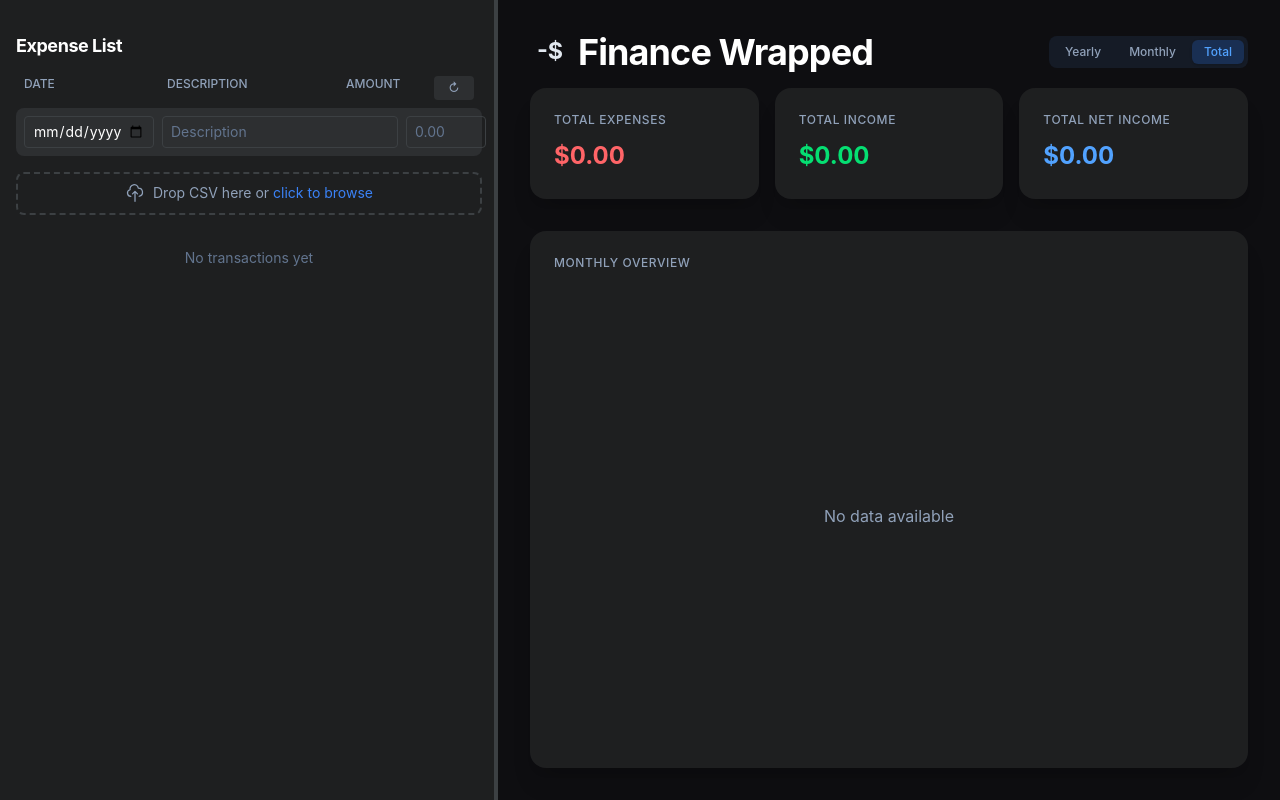
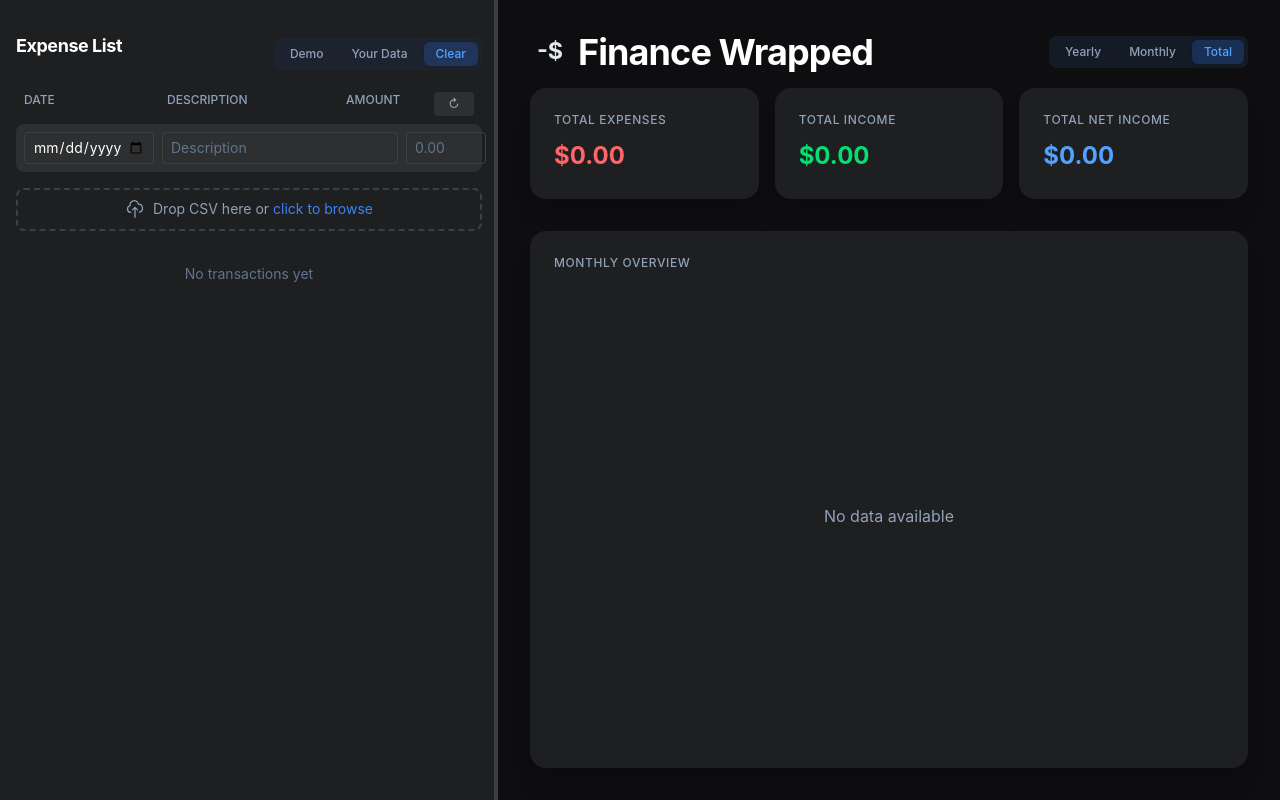
Before and after one commit to Aashirbadd/finance-wrapped, a React (Vite) app: page / in a window 1280 px wide. Built offline with nearby package versions, Linux system fonts and the light colour scheme.

Commit message:
feat: add demo mode, and clear button

```diff
--- a/src/App.tsx
+++ b/src/App.tsx
@@ -3,9 +3,12 @@ import dayjs from "dayjs";
 import Sidebar from "./components/Sidebar";
 import SidebarButton from "./components/SidebarButton";
 import { useSidebar } from "./hooks/useSidebar";
-import type { Ledger, Transaction, SummationMode } from "./types";
+import type { Ledger, Transaction, SummationMode, DataMode } from "./types";
 import { MonthlyChart } from "./components/MonthlyChart";
 import { parseCSV } from "./lib/csvProcessor";
+import { DUMMY_LEDGER } from "./components/Sidebar/dummyData";
+import { Toast, type ToastType } from "./components/Toast";
+import { ConfirmationDialog } from "./components/ConfirmationDialog";
 
 function App() {
   const {
@@ -16,8 +19,17 @@ function App() {
     toggleCollapse
   } = useSidebar(20);
 
-  // Load from localStorage or use dummy data
-  const [ledger, setLedger] = useState<Ledger>(() => {
+  // Data mode: demo (shows dummy data), user (user's own data), clear (empty)
+  const [dataMode, setDataMode] = useState<DataMode>(() => {
+    const saved = localStorage.getItem('dataMode');
+    if (saved && ['demo', 'user', 'clear'].includes(saved)) {
+      return saved as DataMode;
+    }
+    return 'clear';
+  });
+
+  // User's ledger (stored in localStorage)
+  const [userLedger, setUserLedger] = useState<Ledger>(() => {
     const saved = localStorage.getItem('ledger');
     if (saved) {
       return JSON.parse(saved);
@@ -25,16 +37,61 @@ function App() {
     return [];
   });
 
-  // Save to localStorage whenever ledger changes
+  // Save to localStorage whenever userLedger changes (only in non-demo mode)
   useEffect(() => {
-    localStorage.setItem('ledger', JSON.stringify(ledger));
-  }, [ledger]);
+    if (dataMode !== 'demo') {
+      localStorage.setItem('ledger', JSON.stringify(userLedger));
+    }
+  }, [userLedger, dataMode]);
+
+  // Single source of truth: effective ledger
+  const ledger = dataMode === 'demo' ? DUMMY_LEDGER : userLedger;
 
   // Selected date from chart interaction
   const [selectedDate, setSelectedDate] = useState<string | null>(null);
 
   // Summation mode for chart
   const [summationMode, setSummationMode] = useState<SummationMode>('total');
+
+  // Toast state
+  const [toast, setToast] = useState<{ message: string; type: ToastType } | null>(null);
+
+  // Confirmation dialog state
+  const [confirmDialog, setConfirmDialog] = useState<{ message: string; onConfirm: () => void } | null>(null);
+
+  // Show toast helper
+  const showToast = (message: string, type: ToastType = 'info') => {
+    setToast({ message, type });
+  };
+
+  // Show confirmation dialog helper
+  const showConfirmDialog = (message: string, onConfirm: () => void) => {
+    setConfirmDialog({ message, onConfirm });
+  };
+
+  // Handle data mode changes
+  const handleDataModeChange = (mode: DataMode) => {
+    if (mode === 'clear') {
+      showConfirmDialog('Are you sure you want to clear your data? This cannot be undone.', () => {
+        // Clear data and switch to user mode (shows empty state)
+        setUserLedger([]);
+        localStorage.removeItem('ledger');
+        setDataMode('user');
+        localStorage.setItem('dataMode', 'user');
+        showToast('Data cleared', 'success');
+        setConfirmDialog(null);
+      });
+    } else {
+      setDataMode(mode);
+      localStorage.setItem('dataMode', mode);
+      if (mode === 'user') {
+        const saved = localStorage.getItem('ledger');
+        if (saved) {
+          setUserLedger(JSON.parse(saved));
+        }
+      }
+    }
+  };
 
   // Calculate totals
   const totalExpenses = ledger
@@ -127,27 +184,27 @@ function App() {
 
   const handleAddTransaction = (transaction: Transaction | Transaction[]) => {
     if (Array.isArray(transaction)) {
-      setLedger([...ledger, ...transaction]);
+      setUserLedger([...userLedger, ...transaction]);
     } else {
-      setLedger([...ledger, transaction]);
+      setUserLedger([...userLedger, transaction]);
     }
   };
 
   const handleRemoveTransaction = (id: string) => {
     // Find the transaction being deleted
-    const transactionToDelete = ledger.find(t => t.id === id);
+    const transactionToDelete = userLedger.find(t => t.id === id);
 
     // If it has a recurringGroupId, delete all transactions with the same group ID
     if (transactionToDelete?.recurringGroupId) {
-      setLedger(ledger.filter(t => t.recurringGroupId !== transactionToDelete.recurringGroupId));
+      setUserLedger(userLedger.filter(t => t.recurringGroupId !== transactionToDelete.recurringGroupId));
     } else {
-      setLedger(ledger.filter(t => t.id !== id));
+      setUserLedger(userLedger.filter(t => t.id !== id));
     }
   };
 
   const handleCsvSelect = (contents: string[]) => {
     const allTransactions = contents.flatMap(content => parseCSV(content))
-    setLedger([...ledger, ...allTransactions])
+    setUserLedger([...userLedger, ...allTransactions])
   };
 
   const formatCurrency = (amount: number): string => {
@@ -158,7 +215,26 @@ function App() {
   };
 
   return (
-    <div className="flex w-screen min-h-screen">
+    <>
+      {/* Toast notification */}
+      {toast && (
+        <Toast
+          message={toast.message}
+          type={toast.type}
+          onClose={() => setToast(null)}
+        />
+      )}
+
+      {/* Confirmation dialog */}
+      {confirmDialog && (
+        <ConfirmationDialog
+          message={confirmDialog.message}
+          onConfirm={confirmDialog.onConfirm}
+          onCancel={() => setConfirmDialog(null)}
+        />
+      )}
+
+      <div className="flex w-screen min-h-screen">
 
       <div
         className={`shrink-0 overflow-hidden h-screen ${isTransitioning ? 'transition-all duration-300' : ''}`}
@@ -172,6 +248,9 @@ function App() {
           onRemove={handleRemoveTransaction}
           onCsvSelect={handleCsvSelect}
           selectedDate={selectedDate}
+          dataMode={dataMode}
+          onDataModeChange={handleDataModeChange}
+          showToast={showToast}
         />
       </div>
 
@@ -231,6 +310,7 @@ function App() {
         </div>
       </main>
     </div>
+    </>
   );
 }
 
--- /dev/null
+++ b/src/components/ConfirmationDialog.tsx
@@ -0,0 +1,37 @@
+interface ConfirmationDialogProps {
+  message: string;
+  confirmLabel?: string;
+  cancelLabel?: string;
+  onConfirm: () => void;
+  onCancel: () => void;
+}
+
+export function ConfirmationDialog({
+  message,
+  confirmLabel = 'Confirm',
+  cancelLabel = 'Cancel',
+  onConfirm,
+  onCancel,
+}: ConfirmationDialogProps) {
+  return (
+    <div className="fixed inset-0 z-50 flex items-center justify-center bg-black/50">
+      <div className="bg-[var(--color-surface)] border border-[var(--color-border)] rounded-lg p-6 max-w-sm mx-4 shadow-xl">
+        <p className="text-slate-300 mb-6">{message}</p>
+        <div className="flex gap-3 justify-end">
+          <button
+            onClick={onCancel}
+            className="px-4 py-2 text-sm font-medium text-slate-400 hover:text-slate-300 transition-colors"
+          >
+            {cancelLabel}
+          </button>
+          <button
+            onClick={onConfirm}
+            className="px-4 py-2 text-sm font-medium bg-red-500/20 text-red-400 hover:bg-red-500/30 rounded-md transition-colors"
+          >
+            {confirmLabel}
+          </button>
+        </div>
+      </div>
+    </div>
+  );
+}
--- a/src/components/Sidebar/index.tsx
+++ b/src/components/Sidebar/index.tsx
@@ -1,5 +1,5 @@
 import React from 'react'
-import type { Ledger, Transaction } from '../../types'
+import type { Ledger, Transaction, DataMode } from '../../types'
 import { AddTransaction } from './AddTransaction'
 import { TransactionList } from './TransactionList'
 import { CsvDropZone } from './CsvDropZone'
@@ -12,9 +12,12 @@ interface SidebarProps {
   onRemove: (id: string) => void
   onCsvSelect: (contents: string[]) => void
   selectedDate: string | null
+  dataMode: DataMode
+  onDataModeChange: (mode: DataMode) => void
+  showToast: (message: string, type?: 'info' | 'warning' | 'success') => void
 }
 
-export default function Sidebar({ currentWidth, onResize, ledger, onAdd, onRemove, onCsvSelect, selectedDate }: SidebarProps) {
+export default function Sidebar({ currentWidth, onResize, ledger, onAdd, onRemove, onCsvSelect, selectedDate, dataMode, onDataModeChange, showToast }: SidebarProps) {
   const handleCsvSelect = async (files: File[]) => {
     try {
       const contents = await Promise.all(files.map(file => file.text()))
@@ -46,18 +49,52 @@ export default function Sidebar({ currentWidth, onResize, ledger, onAdd, onRemov
     document.addEventListener('mouseup', handleMouseUp)
   }
 
+  // Handle add with demo mode warning
+  const handleAdd = (transaction: Transaction | Transaction[]) => {
+    if (dataMode === 'demo') {
+      showToast('Changes to demo data won\'t be saved', 'warning');
+    }
+    onAdd(transaction);
+  };
+
+  // Handle remove with demo mode warning
+  const handleRemove = (id: string) => {
+    if (dataMode === 'demo') {
+      showToast('Changes to demo data won\'t be saved', 'warning');
+    }
+    onRemove(id);
+  };
+
   return (
     <div className="relative h-screen py-8 px-4 bg-[var(--color-surface)] flex flex-col overflow-hidden">
-      <h1 className="font-bold text-lg mb-4 shrink-0">Expense List</h1>
+      {/* Header with title and data mode toggle */}
+      <div className="flex items-center gap-2 mb-4 shrink-0">
+        <h1 className="font-bold text-lg">Expense List</h1>
+        <div className="ml-auto flex items-center gap-1 bg-slate-800/50 rounded-lg p-1">
+          {(['demo', 'user', 'clear'] as DataMode[]).map((mode) => (
+            <button
+              key={mode}
+              onClick={() => onDataModeChange(mode)}
+              className={`px-3 py-1 text-xs font-medium rounded-md transition-all capitalize ${
+                dataMode === mode
+                  ? 'bg-blue-500/20 text-blue-400 shadow-sm'
+                  : 'text-slate-400 hover:text-slate-300'
+              }`}
+            >
+              {mode === 'user' ? 'Your Data' : mode}
+            </button>
+          ))}
+        </div>
+      </div>
 
       {/* Add New Transaction */}
-      <AddTransaction onAdd={onAdd} />
+      <AddTransaction onAdd={handleAdd} />
 
       {/* CSV Drop Zone */}
       <CsvDropZone onFileSelect={handleCsvSelect} />
 
       {/* Transaction List */}
-      <TransactionList ledger={ledger} onRemove={onRemove} selectedDate={selectedDate} />
+      <TransactionList ledger={ledger} onRemove={handleRemove} selectedDate={selectedDate} />
 
       {/* Resize Handle */}
       <div
--- /dev/null
+++ b/src/components/Toast.tsx
@@ -0,0 +1,34 @@
+import { useEffect } from 'react';
+
+export type ToastType = 'info' | 'warning' | 'success';
+
+interface ToastProps {
+  message: string;
+  type: ToastType;
+  onClose: () => void;
+}
+
+export function Toast({ message, type, onClose }: ToastProps) {
+  useEffect(() => {
+    const timer = setTimeout(onClose, 3000);
+    return () => clearTimeout(timer);
+  }, [onClose]);
+
+  const bgColor = {
+    info: 'bg-blue-500/20 border-blue-500/50',
+    warning: 'bg-yellow-500/20 border-yellow-500/50',
+    success: 'bg-green-500/20 border-green-500/50',
+  }[type];
+
+  const textColor = {
+    info: 'text-blue-400',
+    warning: 'text-yellow-400',
+    success: 'text-green-400',
+  }[type];
+
+  return (
+    <div className={`fixed top-4 left-1/2 -translate-x-1/2 z-50 px-4 py-3 rounded-lg border ${bgColor} ${textColor} shadow-lg animate-fade-in`}>
+      <p className="text-sm font-medium">{message}</p>
+    </div>
+  );
+}
--- a/src/types/index.ts
+++ b/src/types/index.ts
@@ -28,6 +28,8 @@ export type Ledger = Transaction[];
 
 export type SummationMode = 'yearly' | 'monthly' | 'total';
 
+export type DataMode = 'demo' | 'user' | 'clear';
+
 export type RecurringFrequency = 'weekly' | 'bi-weekly' | 'monthly';
 
 export interface RecurringConfig {
```
